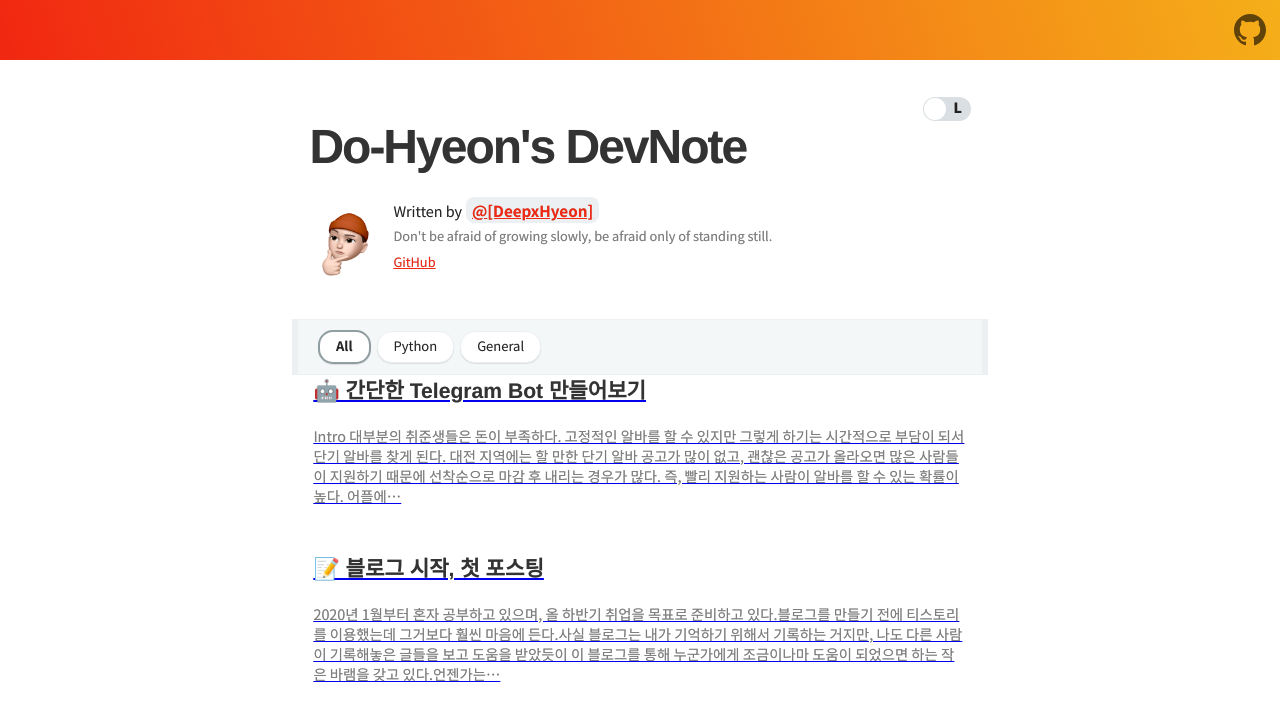
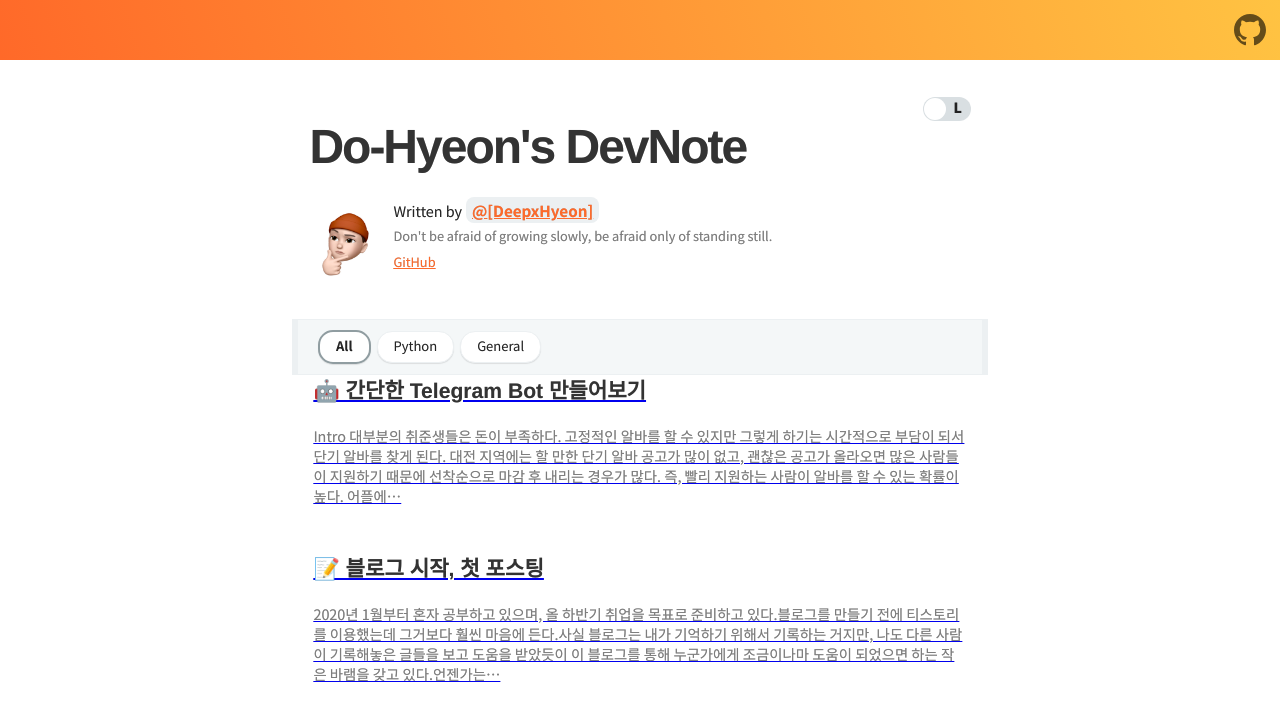
Before and after one commit to DeepxHyeon/DeepxHyeon.github.io, a Gatsby site: page / in a window 1280 px wide. Shown: the top 723 px of the page. Built offline with nearby package versions, Linux system fonts and the light colour scheme; Gatsby itself is replaced by a stand-in of ours; some packages are replaced by stand-ins of ours; what typography-theme-github would draw is missing.

Commit message:
fix gradient

```diff
--- a/src/styles/variables.scss
+++ b/src/styles/variables.scss
@@ -1,5 +1,5 @@
 // app
-$theme-gradient: linear-gradient(72deg, #f12711, #f5af19);
+$theme-gradient: linear-gradient(72deg, #ff6929, #ffc342);
 $top-header-text-color: #fff;
 
 /**
@@ -13,7 +13,7 @@ $light-hover-text-shadow: 0 0 6px rgba(0, 0, 0, 0.2);
 
 // index
 $dimmed-color: #eef5db;
-$light-link-color: #f12711;
+$light-link-color: #ff6929;
 $dark-gray: #333;
 $middle-gray: #7d7d7d;
 $light-gray: #aaa;
```
